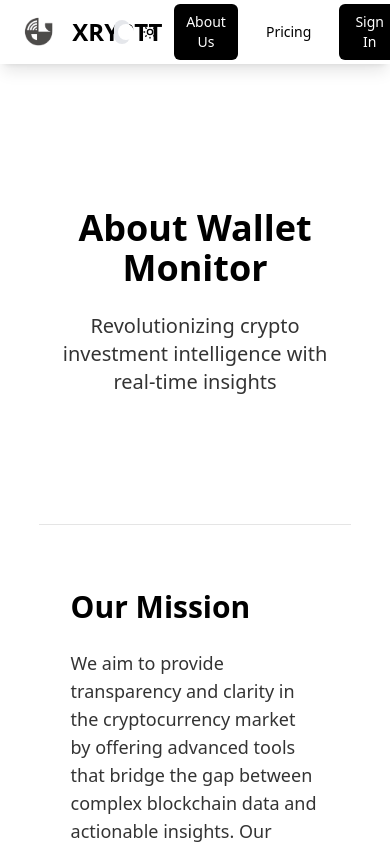
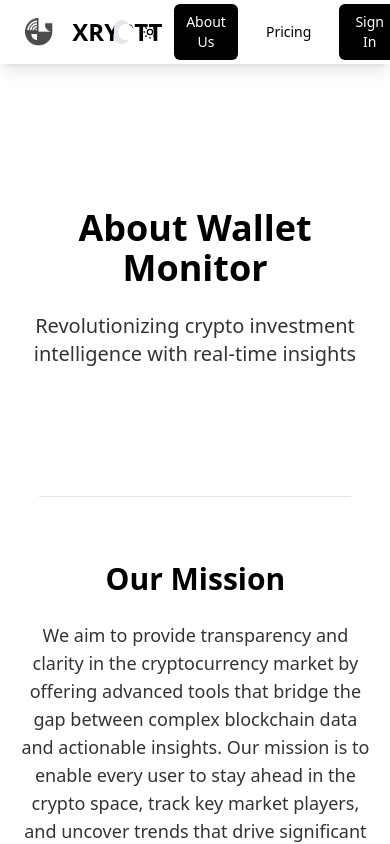
Before and after one commit to anabansal/xrypttSaaS, a React (Vite) app in the folder frontend/: page / in a window 390 px wide. Both pictures are taken after a click on the button "About Us". Shown: the top 844 px of the page. Built offline with nearby package versions, Linux system fonts and the light colour scheme; no server answers; the HTML template or start-up script is replaced by a standard one.

Commit message:
About us page

```diff
--- a/frontend/src/components/AboutUsPage.jsx
+++ b/frontend/src/components/AboutUsPage.jsx
@@ -6,7 +6,7 @@ const AboutUsPage = () => {
     <div className="min-h-screen bg-background">
       {/* Hero Section */}
       <div className="bg-background text-primary border-b border-primary/10 w-full">
-        <div className="max-w mx-auto px-4 py-24">
+        <div id="aboutUsHeading" className="max-w mx-auto px-4 py-24">
           <div>
             <h1 className="text-4xl md:text-5xl font-extrabold mb-6 text-center">
               About Wallet Monitor
@@ -19,10 +19,10 @@ const AboutUsPage = () => {
       </div>
 
       {/* Main Content */}
-      <div className="max-w-[90%] mx-auto px-4 py-16">
+      <div id="AboutUsMainContent" className="max-w-[90%] mx-auto px-4 py-16">
         <div className="space-y-16">
           {/* Mission Section */}
-          <section>
+          <section id="aboutUsSection">
             <h2 className="text-3xl font-bold text-primary mb-6">Our Mission</h2>
             <p className="text-lg text-primary/80">
               We aim to provide transparency and clarity in the cryptocurrency market by offering advanced tools that bridge the gap between complex blockchain data and actionable insights. Our mission is to enable every user to stay ahead in the crypto space, track key market players, and uncover trends that drive significant investment opportunities.
@@ -30,7 +30,7 @@ const AboutUsPage = () => {
           </section>
 
           {/* What We Offer Section */}
-          <section>
+          <section section id="aboutUsSection2">
             <h2 className="text-3xl font-bold text-primary mb-6">What We Offer</h2>
             <div className="grid md:grid-cols-2 gap-8">
               <div className="space-y-4">
@@ -77,7 +77,7 @@ const AboutUsPage = () => {
           </section>
 
           {/* Why Choose Us Section */}
-          <section>
+          <section section id="aboutUsSection">
             <h2 className="text-3xl font-bold text-primary mb-6">Why Choose Us</h2>
             <div className="grid md:grid-cols-2 gap-8">
               <div className="bg-background-secondary p-6 rounded-lg">
@@ -100,7 +100,7 @@ const AboutUsPage = () => {
           </section>
 
           {/* Vision Section */}
-          <section>
+          <section section id="aboutUsSection">
             <h2 className="text-3xl font-bold text-primary mb-6">Our Vision</h2>
             <p className="text-lg text-primary/80">
               We envision a world where every crypto investor, regardless of experience level, has access to tools that enhance their decision-making and maximize their returns. By simplifying complex blockchain data and delivering unparalleled insights, we strive to become the go-to platform for crypto investment intelligence.
--- a/frontend/src/components/index.css
+++ b/frontend/src/components/index.css
@@ -106,4 +106,25 @@
         justify-content: center;
         margin-top: -5vh !important;
     }
+    #aboutUsHeading{
+        width: 100vw !important;
+        margin-left: -10vw !important;
+    }
+    #aboutUsMainContent{
+        max-width: 100vw !important;
+    }
+    #aboutUsSection{
+        width: 90vw !important;
+        margin-left: -13vw !important;
+        text-align: center;
+    }
+    #aboutUsSection2{
+        width: 90vw !important;
+        margin-left: -13vw !important;
+    }
+    #aboutUsSection2 h2{
+        width: 100vw !important;
+        /* margin-left: -13vw !important; */
+        text-align: center;
+    }
 }
```
